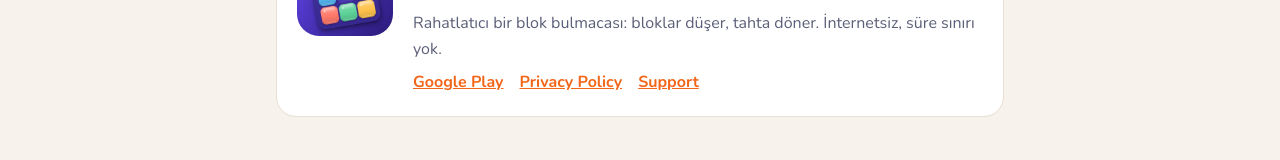
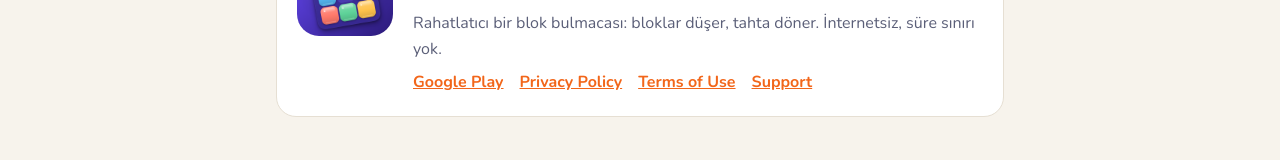
Before and after one commit to multinomialtech/multinomialtech.github.io, a plain HTML site: page index.html in a window 1280 px wide. Shown: the part 386-546 px from the top of the page. Drawn offline with nearby package versions, Linux system fonts and the light colour scheme.

Commit message:
Add files via upload

```diff
--- a/index.html
+++ b/index.html
@@ -30,6 +30,7 @@
       <div class="links">
         <a href="https://play.google.com/store/apps/details?id=com.tumblox.game">Google Play</a>
         <a href="tumblox/privacy.html">Privacy Policy</a>
+        <a href="tumblox/terms.html">Terms of Use</a>
         <a href="tumblox/support.html">Support</a>
       </div>
     </div>
```
